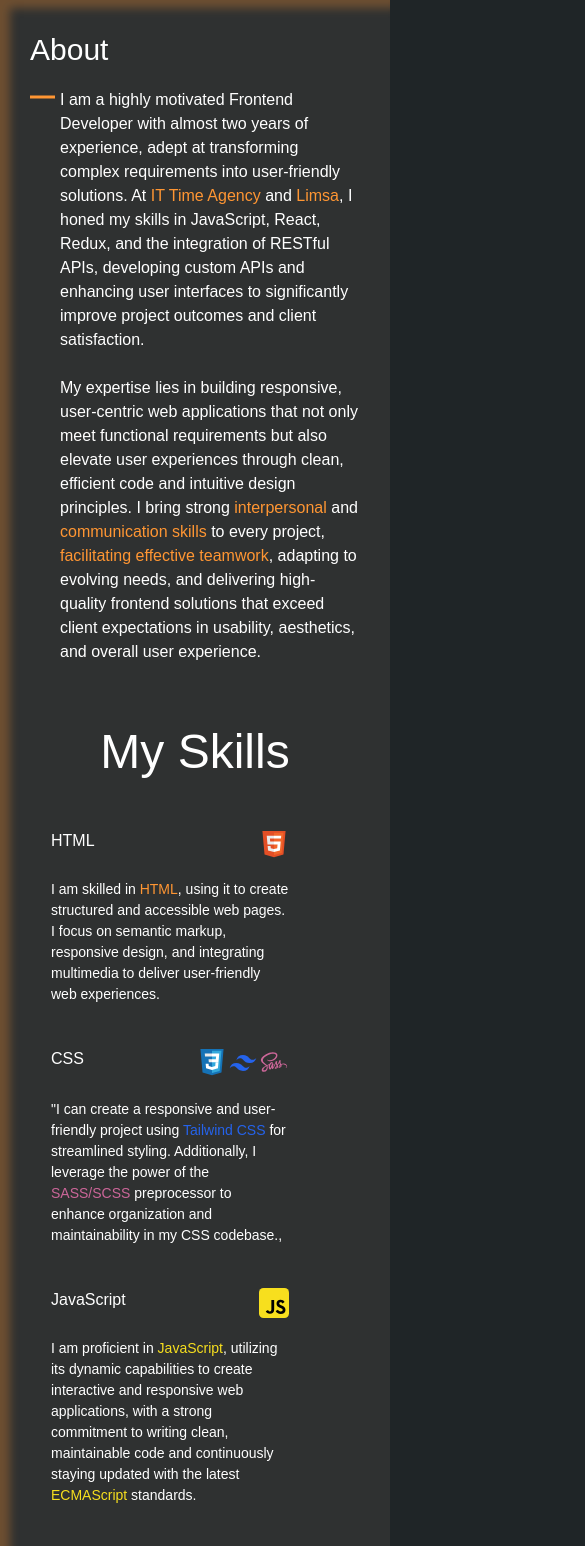
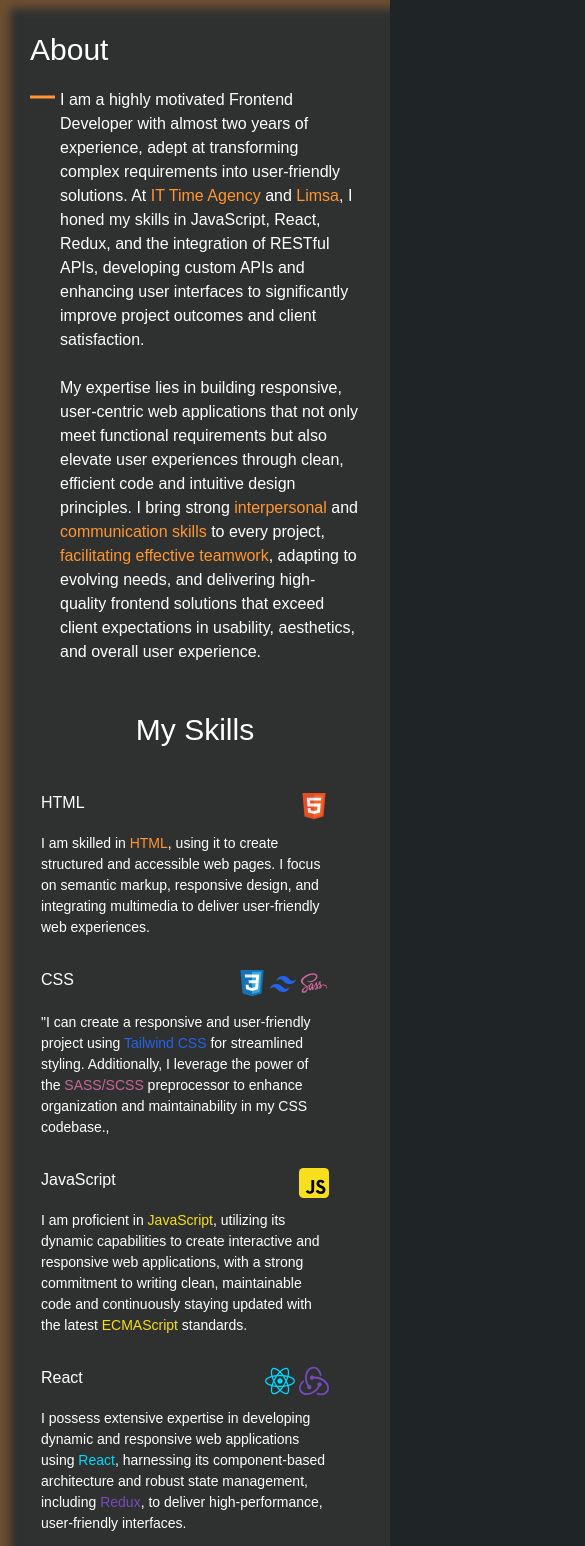
Before and after one commit to asadbekdev07/my-portfolio, a React (Vite) app: page / in a window 390 px wide. Shown: the top 1546 px of the page, 585 px wide, since content can reach past the window. Built offline with nearby package versions, Linux system fonts and the light colour scheme.

Commit message:
Make skills component responsive

```diff
--- a/src/App.jsx
+++ b/src/App.jsx
@@ -29,7 +29,7 @@ function App() {
       <Experience />
       <Projects />
       <ScrollToTop />
-      <Contact />
+      {/* <Contact /> */}
       <Footer />
     </div>
   )
--- a/src/components/Skills.jsx
+++ b/src/components/Skills.jsx
@@ -2,12 +2,12 @@ import React from "react";
 
 const SkillCard = ({ title, description, icon }) => (
   <div
-    className="w-[280px] card-custom"
+    className="w-[280px] card-custom 660:w-[100%] 660:mb-2"
     data-aos="flip-left"
     data-aos-easing="ease-out-cubic"
     data-aos-duration="2000"
   >
-    <div className="flex justify-between mb-5">
+    <div className="flex justify-between mb-5 660:mb-3">
       <h4>{title}</h4>
       <div>{icon}</div>
     </div>
@@ -381,11 +381,11 @@ const Skills = () => {
   ];
 
   return (
-    <section className="skills text-white pt-8 pb-8">
-      <h2 className="text-5xl text-center mb-8" data-aos="fade-up">
+    <section className="skills text-white pt-8 pb-8 660:pt-4 660:pb-4">
+      <h2 className="text-5xl text-center mb-8 900:text-3xl" data-aos="fade-up">
         My Skills
       </h2>
-      <div className="flex flex-wrap">
+      <div className="flex justify-around flex-wrap">
         {skills.map((skill, index) => (
           <SkillCard key={index} {...skill} />
         ))}
--- a/src/index.css
+++ b/src/index.css
@@ -454,6 +454,14 @@ li {
     .before-paragraph-custom::before {
       top: 1.5%;
     }
+
+    .card-custom {
+      border-radius: 8px;
+      padding: 10px;
+      border: 1px solid transparent;
+      transform-origin: 50% 50%;
+      cursor: pointer;
+    }
   }
 
   @media (max-width: 375px) {
--- a/tailwind.config.js
+++ b/tailwind.config.js
@@ -7,6 +7,7 @@ export default {
   theme: {
     extend: {
       screens: {
+        '660': {'max': '660px'}, // Laptop max-width
         '600': {'max': '600px'}, // Laptop max-width
         '900': {'max': '900px'},  // Tablet max-width
         'desktop-max': {'max': '1279px'}, // Desktop max-width
```
